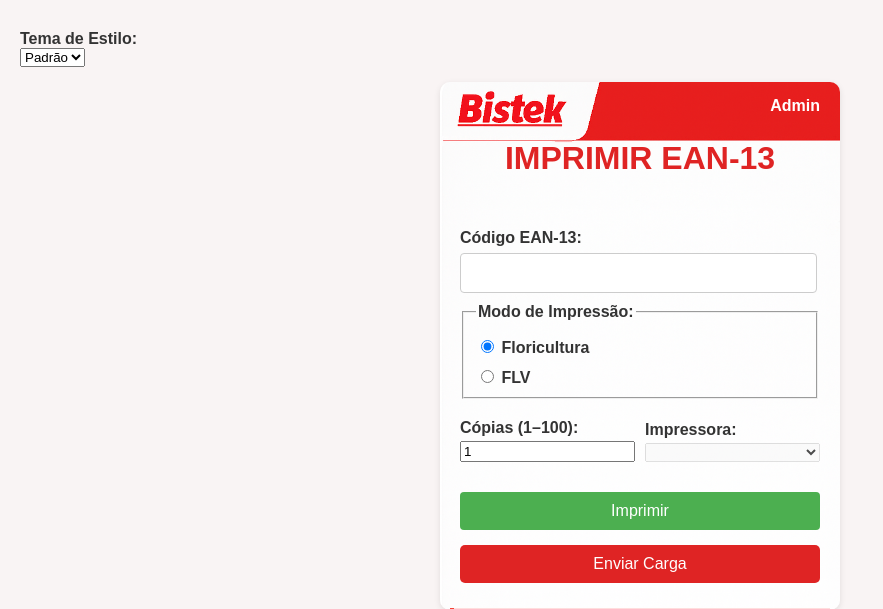
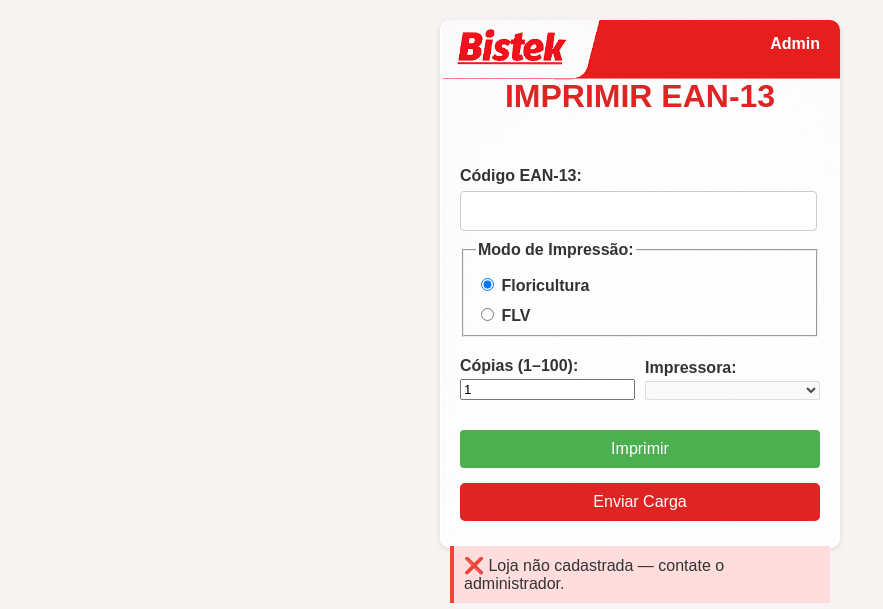
Before and after one commit to Deyvidhalaten/ImpressoraZQ230, a Flask app: page / in a window 1280 px wide. Shown: the top 609 px of the page, without its empty margins (0-883 px from the left). Run offline with Flask 3, Linux system fonts and the light colour scheme; parts of the project's set-up code (start-up, migrations or seed data) failed here and were passed over.

Commit message:
Update index.html

```diff
--- a/templates/index.html
+++ b/templates/index.html
@@ -13,16 +13,10 @@
 </head>
 
 <body data-printers='{{ printers | tojson | safe }}'>
-   <!-- Seletor de Layout -->
-    <label for="tema">Tema de Estilo:</label>
-    <select id="tema" style="margin-bottom: 15px;">
-      <option value="padrao">Padrão</option>
-      <option value="bistek">Bistek</option>
-    </select>
 
   <div class="container">
-<div class="nav">
-  <div class="nav-logo">
+    <div class="nav">
+    <div class="nav-logo">
     <img src="" />
   </div>
   <div class="nav-links">
@@ -33,7 +27,7 @@
       <a class="link4" href="{{ url_for('login', next=url_for('settings')) }}">Admin</a>
     {% endif %}
   </div>
-</div>
+  </div>
     <h1 class="texto1">IMPRIMIR EAN-13</h1>
     <form method="POST" action="{{ url_for('index') }}">
       <label for="codigo">Código EAN-13:</label>
```
